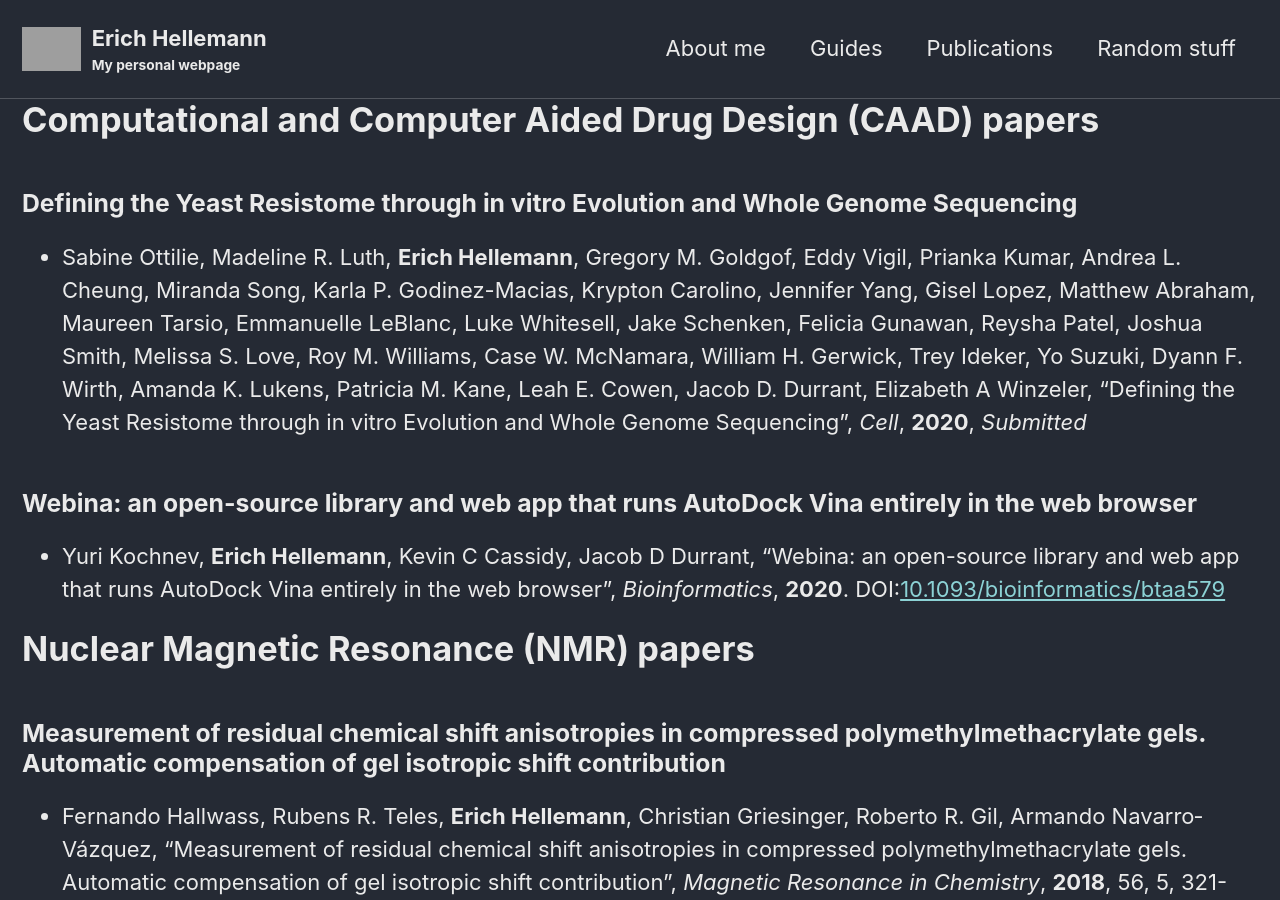
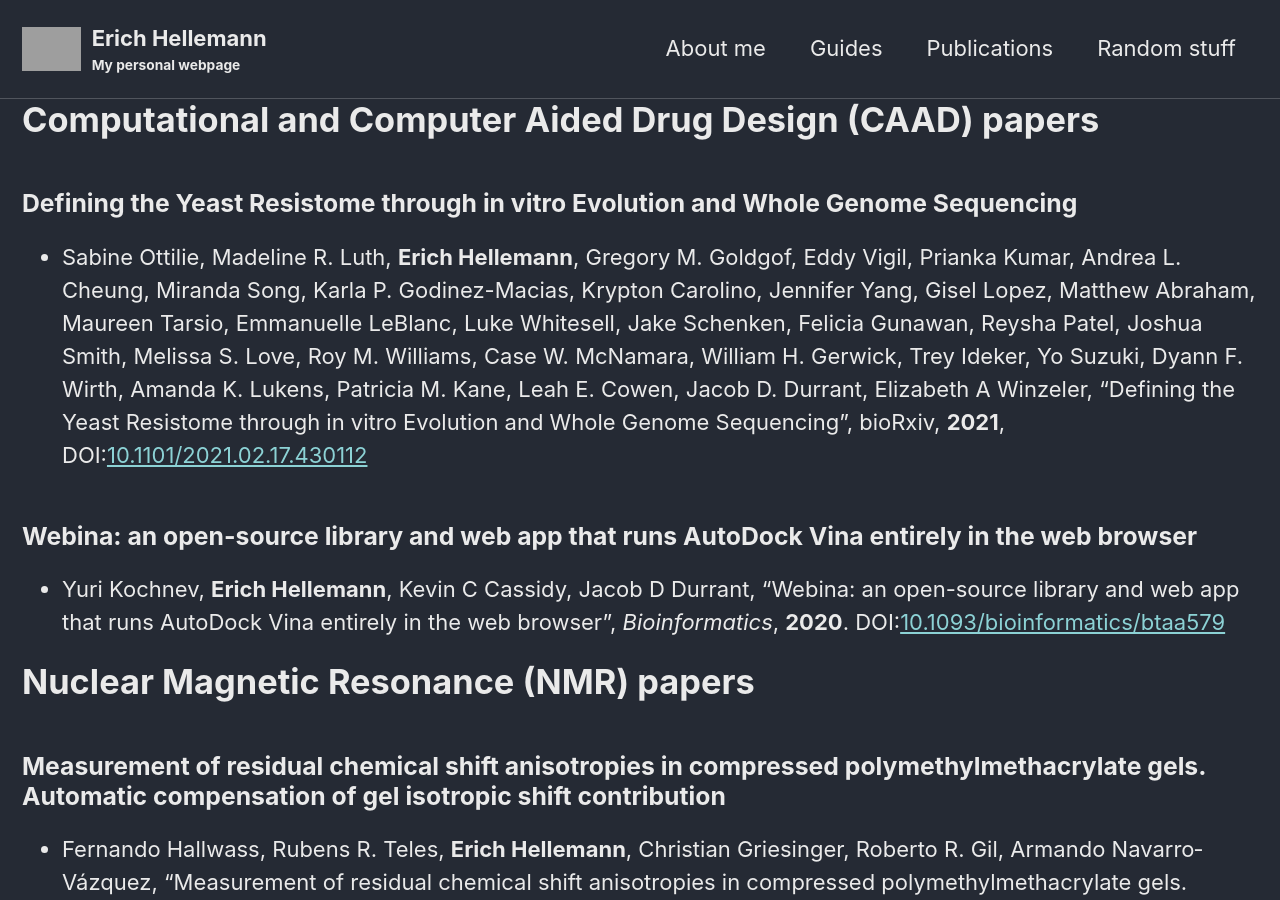
Before and after one commit to ehellemann/erich_hellemann, a Jekyll site: the page built from _pages/publications.md, in a window 1280 px wide and 900 px high. Built offline with Jekyll 4.4.1, drawn with Linux system fonts in a browser that asks for light colours; cached includes are drawn as plain includes; grey boxes are pictures that could not be loaded.

Commit message:
change to bioarxiv

```diff
--- a/_pages/publications.md
+++ b/_pages/publications.md
@@ -10,7 +10,7 @@ toc_label: "List of my publications"
 # Computational and Computer Aided Drug Design (CAAD) papers
 
 ### Defining the Yeast Resistome through in vitro Evolution and Whole Genome Sequencing
-- Sabine Ottilie, Madeline R. Luth, **Erich Hellemann**, Gregory M. Goldgof, Eddy Vigil, Prianka Kumar, Andrea L. Cheung, Miranda Song, Karla P. Godinez-Macias, Krypton Carolino, Jennifer Yang, Gisel Lopez, Matthew Abraham, Maureen Tarsio, Emmanuelle LeBlanc, Luke Whitesell, Jake Schenken, Felicia Gunawan, Reysha Patel, Joshua Smith, Melissa S. Love, Roy M. Williams, Case W. McNamara, William H. Gerwick, Trey Ideker, Yo Suzuki, Dyann F. Wirth, Amanda K. Lukens, Patricia M. Kane, Leah E. Cowen, Jacob D. Durrant, Elizabeth A Winzeler, "Defining the Yeast Resistome through in vitro Evolution and Whole Genome Sequencing", *Cell*, **2020**, *Submitted*
+- Sabine Ottilie, Madeline R. Luth, **Erich Hellemann**, Gregory M. Goldgof, Eddy Vigil, Prianka Kumar, Andrea L. Cheung, Miranda Song, Karla P. Godinez-Macias, Krypton Carolino, Jennifer Yang, Gisel Lopez, Matthew Abraham, Maureen Tarsio, Emmanuelle LeBlanc, Luke Whitesell, Jake Schenken, Felicia Gunawan, Reysha Patel, Joshua Smith, Melissa S. Love, Roy M. Williams, Case W. McNamara, William H. Gerwick, Trey Ideker, Yo Suzuki, Dyann F. Wirth, Amanda K. Lukens, Patricia M. Kane, Leah E. Cowen, Jacob D. Durrant, Elizabeth A Winzeler, "Defining the Yeast Resistome through in vitro Evolution and Whole Genome Sequencing", bioRxiv, **2021**, DOI:[10.1101/2021.02.17.430112 ](https://www.biorxiv.org/content/10.1101/2021.02.17.430112v1){:target="_blank"}
 
 ### Webina: an open-source library and web app that runs AutoDock Vina entirely in the web browser
 - Yuri Kochnev, **Erich Hellemann**, Kevin C Cassidy, Jacob D Durrant, “Webina: an open-source library and web app that runs AutoDock Vina entirely in the web browser”, *Bioinformatics*, **2020**. DOI:[10.1093/bioinformatics/btaa579](https://academic.oup.com/bioinformatics/advance-article/doi/10.1093/bioinformatics/btaa579/5860016){:target="_blank"}
```
